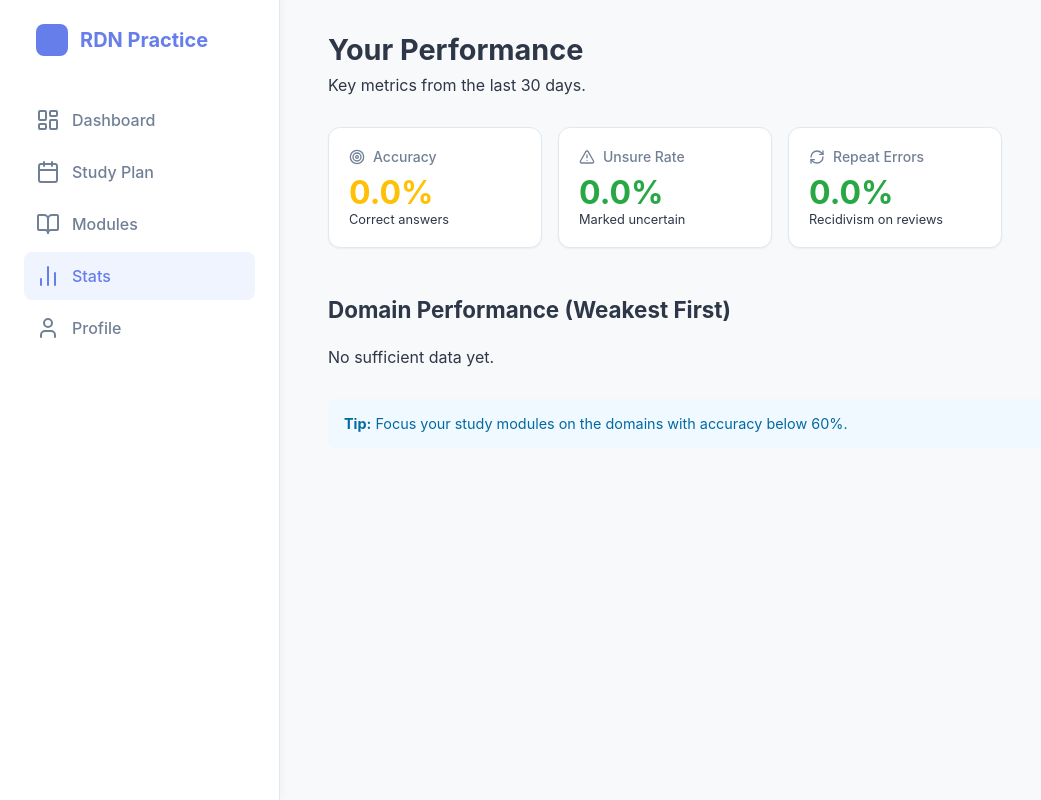
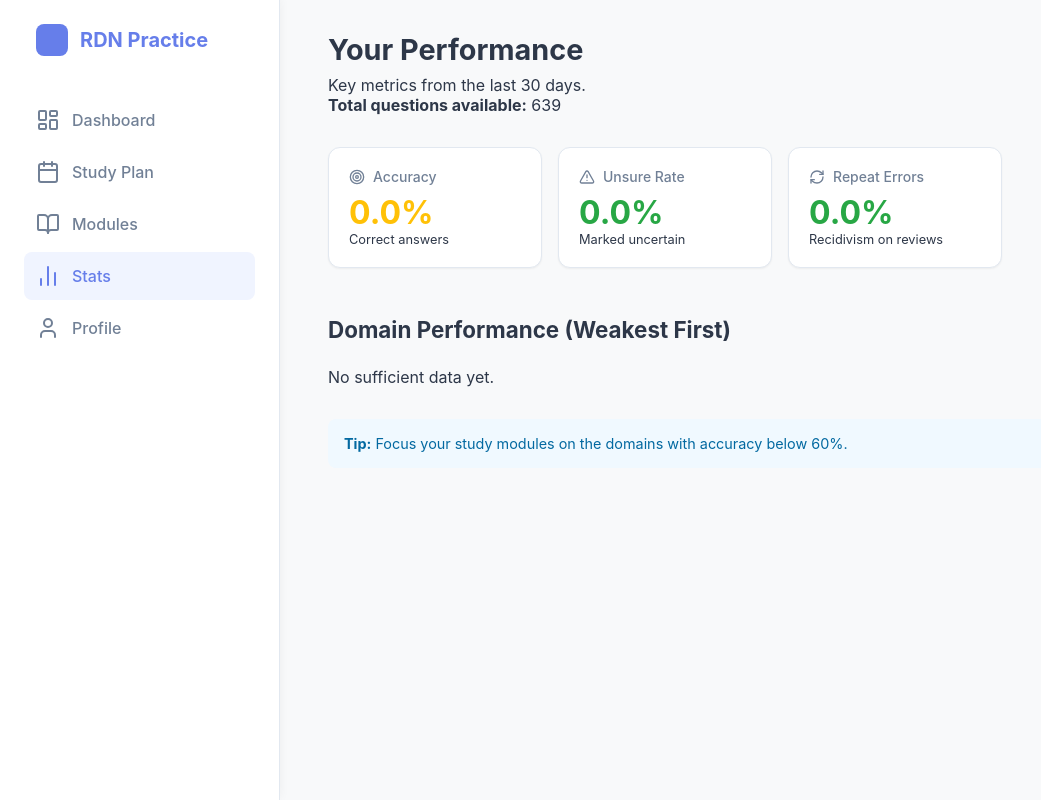
Before and after one commit to Murilotoscano/rdn-app, a Next.js app: page /stats in a window 1280 px wide. Shown: the whole page, without its empty margins (0-1041 px from the left). Built offline with nearby package versions, Linux system fonts and the light colour scheme.

Commit message:
feat: show total question count on stats page

```diff
--- a/src/app/stats/page.tsx
+++ b/src/app/stats/page.tsx
@@ -3,16 +3,19 @@
 import AppLayout from "@/components/Layout/AppLayout";
 import { store } from "@/lib/store";
 import { useEffect, useState } from "react";
+import { SAMPLE_QUESTIONS } from "@/lib/questions";
 import { BarChart3, AlertTriangle, Target, RefreshCw } from "lucide-react";
 import styles from "../page.module.css"; // Reuse dashboard styles for cards
 
 export default function StatsPage() {
     const [stats, setStats] = useState<any>(null);
+    const [totalQuestions, setTotalQuestions] = useState(0);
 
     useEffect(() => {
         // Fetch stats for last 30 days
         const s = store.getStats(30);
         setStats(s);
+        setTotalQuestions(SAMPLE_QUESTIONS.length);
     }, []);
 
     if (!stats) return <AppLayout><div>Loading stats...</div></AppLayout>;
@@ -21,7 +24,10 @@ export default function StatsPage() {
         <AppLayout>
             <div style={{ marginBottom: '2rem' }}>
                 <h1 style={{ fontSize: '1.8rem', fontWeight: 700, marginBottom: '0.5rem' }}>Your Performance</h1>
-                <p style={{ color: 'var(--text-secondary)' }}>Key metrics from the last 30 days.</p>
+                <p style={{ color: 'var(--text-secondary)' }}>
+                    Key metrics from the last 30 days. <br />
+                    <strong>Total questions available:</strong> {totalQuestions}
+                </p>
             </div>
 
             <div className={styles.grid}>
```
